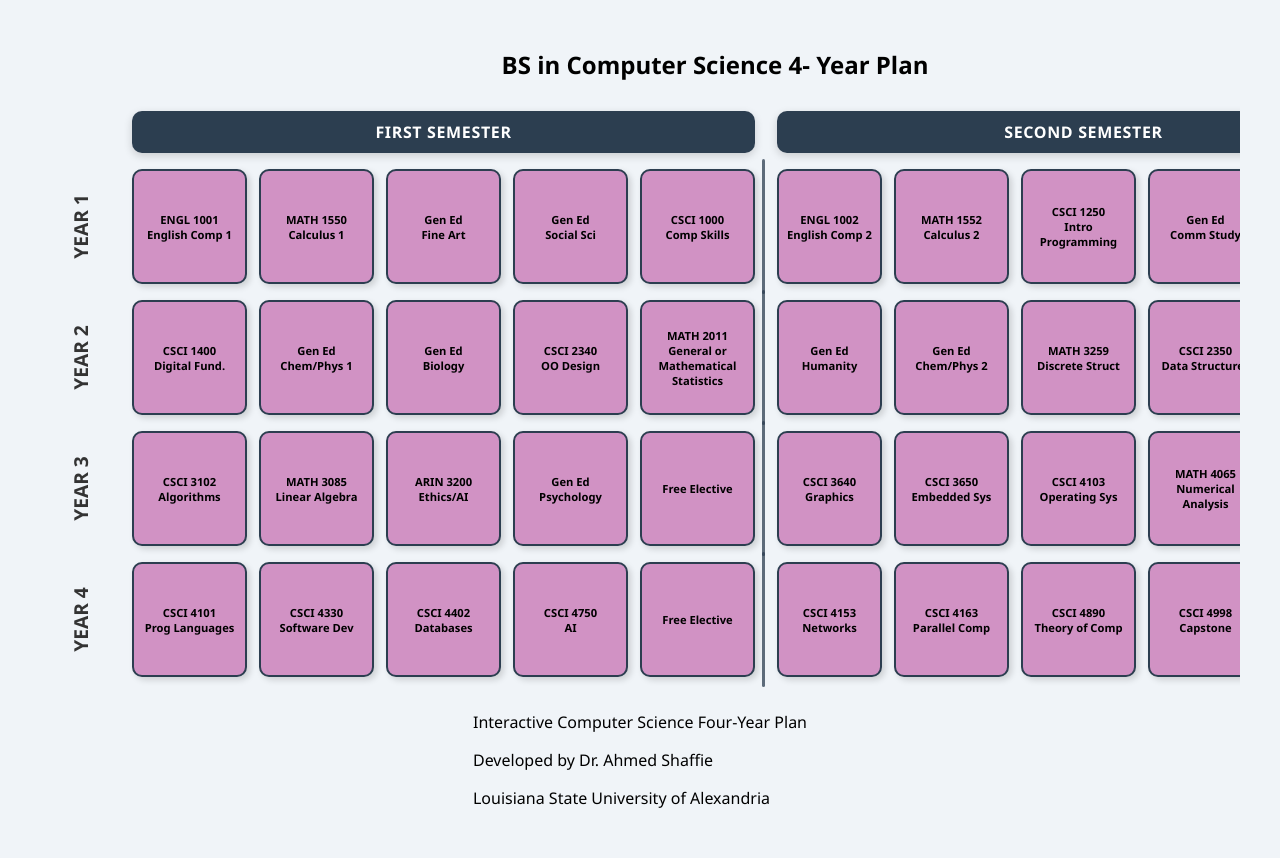
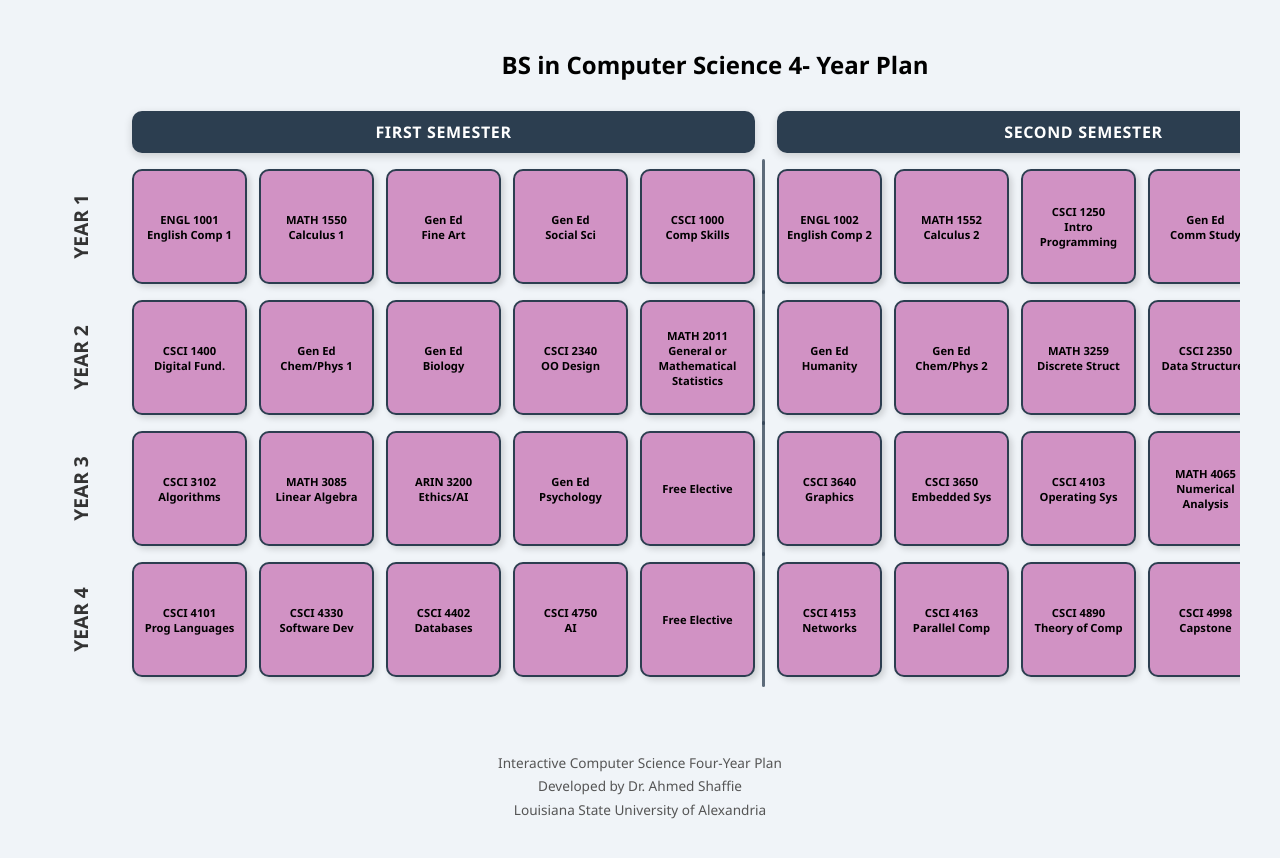
Before and after one commit to amshaffie/cs-four-year-plan, a plain HTML site: page index.html in a window 1280 px wide. Drawn offline with Linux system fonts and the light colour scheme.

Commit message:
Update index.html

```diff
--- a/index.html
+++ b/index.html
@@ -5,6 +5,18 @@
     <meta name="viewport" content="width=device-width, initial-scale=1.0">
     <title>LSUA Computer Science Interactive Four-Year Plan</title>
     <style>
+        .site-footer {
+        margin-top: 35px;
+        padding: 20px;
+        text-align: center;
+        color: #555;
+        font-size: 0.85rem;
+        line-height: 1.5;
+        }
+
+        .site-footer p {
+            margin: 3px 0;
+        }
         body {
             background-color: #f0f4f8;
             font-family: 'Segoe UI', Tahoma, sans-serif;
```
